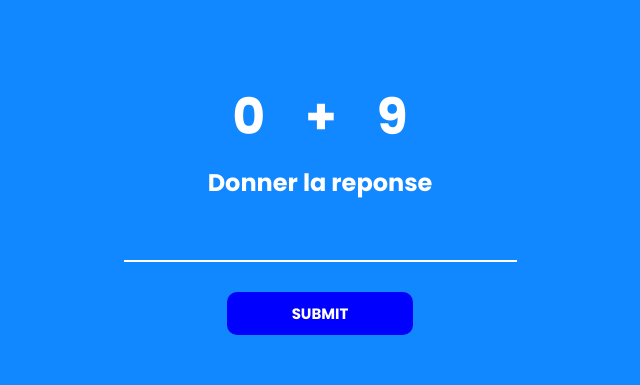
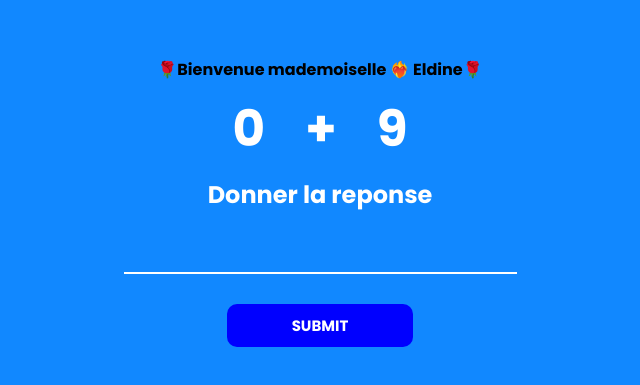
Before and after one commit to Lankoande-Urbain/applCalcul, a plain HTML site: page index.html in a window 1280 px wide. Shown: the part 183-568 px from the top of the page, without its empty margins (320-960 px from the left). Drawn offline with Linux system fonts and the light colour scheme; files whose address does not match are found by name.

Commit message:
Update index.html

```diff
--- a/index.html
+++ b/index.html
@@ -9,6 +9,7 @@
 </head>
 <body>
     <section>
+        <p>🌹Bienvenue mademoiselle ❤️‍🔥 Eldine🌹</p>
         <p class="message"></p>
         <div class="calcul">
             <h1 class="nb1"></h1>
```
